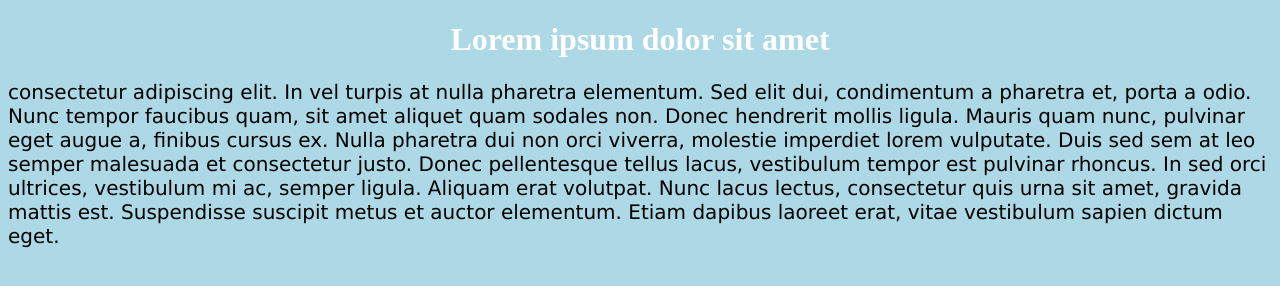
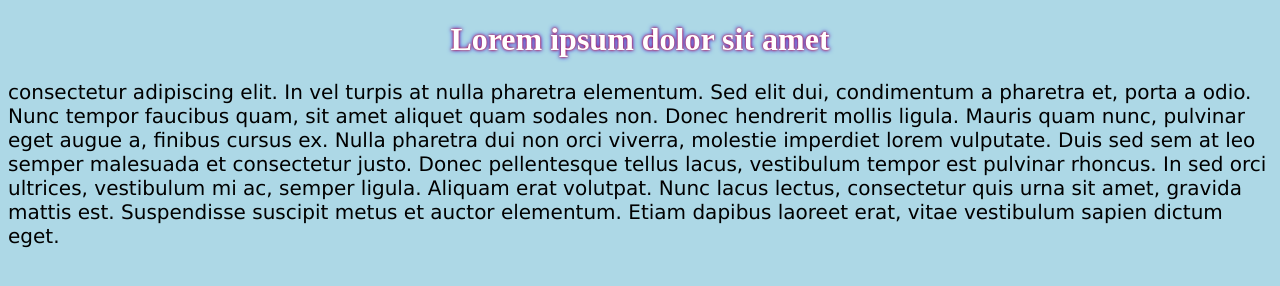
Before and after one commit to TomekB2/pwi, a plain HTML site: page index.html in a window 1280 px wide. Drawn offline with Linux system fonts and the light colour scheme.

Commit message:
Update style.css

```diff
--- a/style.css
+++ b/style.css
@@ -4,7 +4,7 @@ body {
 
 h1 {
   color: white;
-  border: black;
+  text-shadow: 0 0 3px #FF0000, 0 0 5px #0000FF;
   text-align: center;
 }
 
```
